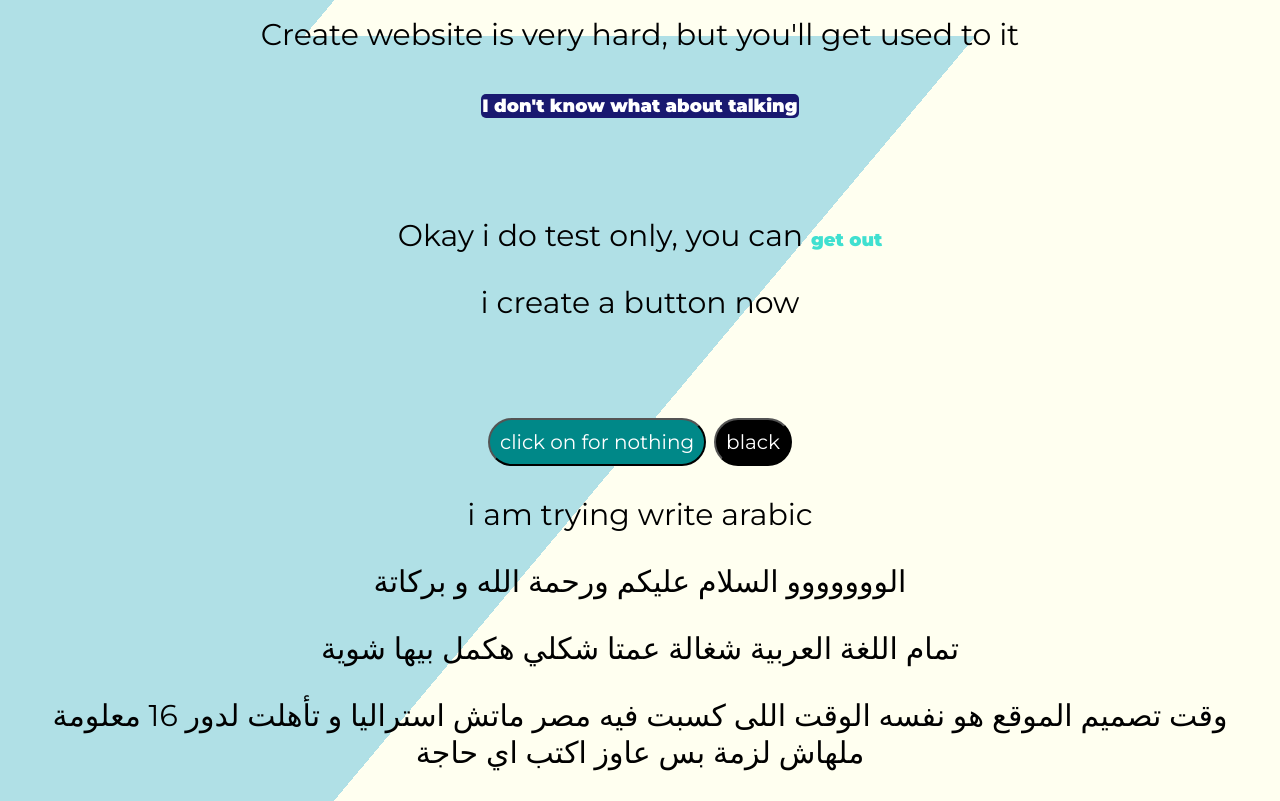
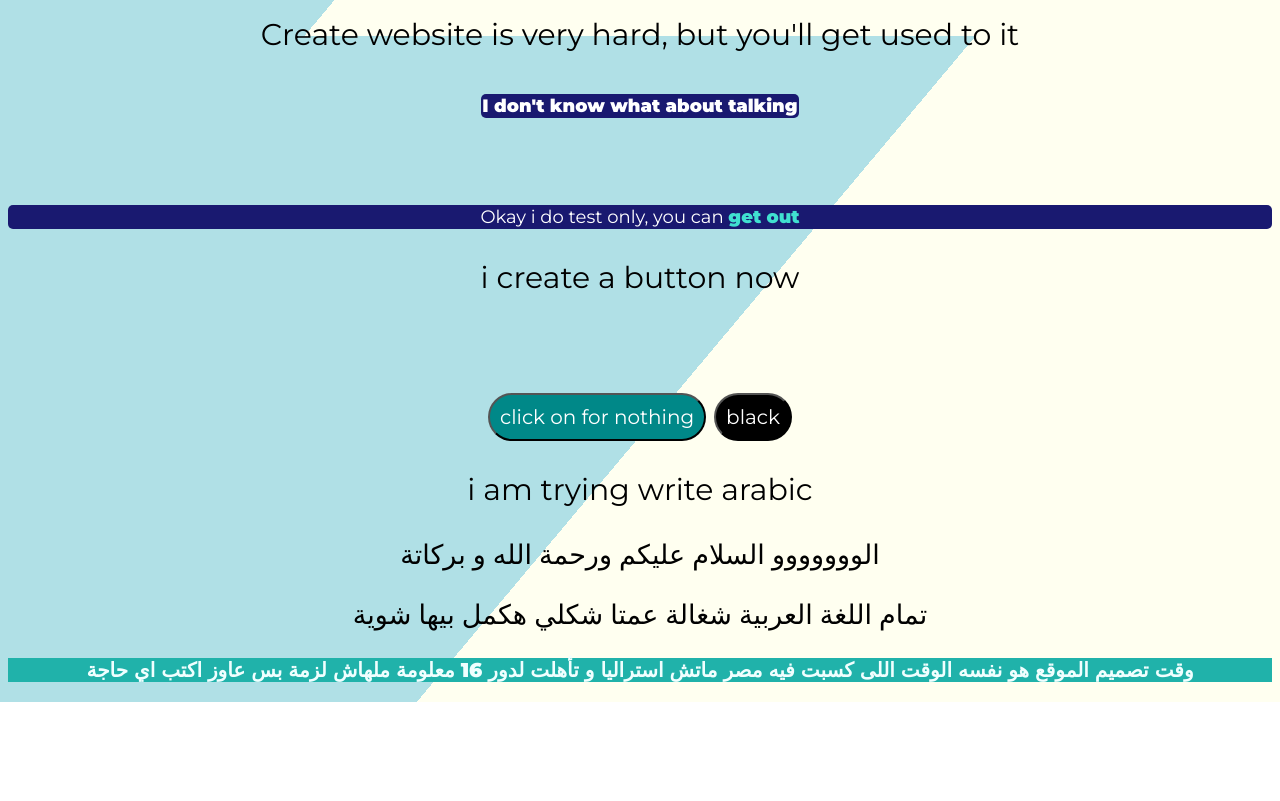
Before and after one commit to OODY55/test, a plain HTML site: page index.html in a window 1280 px wide. Shown: the part 764-1565 px from the top of the page. After the commit the page ends 1466 px from the top, so only its background shows below. Drawn offline with Linux system fonts and the light colour scheme.

Commit message:
Add files via upload

```diff
--- a/1.css
+++ b/1.css
@@ -57,7 +57,7 @@ transition: transform 0.1s ease, background-color 0.1s ease;
 .low{font-size:18px;
 color:#40e0d0;
 }
-.okey{padding:1px;
+.okay{padding:1px;
 color:white;
 background-color:#191970;
 border-radius:5px;
@@ -71,3 +71,8 @@ font-size:18px;}
 
 button:active{transform:scale(0.95);
 opacity:0.75;}
+.arabic{font-size:27px;}
+.notice{background-color:lightseagreen;
+font-size:20px;
+color:azure;
+font-weight:bold;}
```
